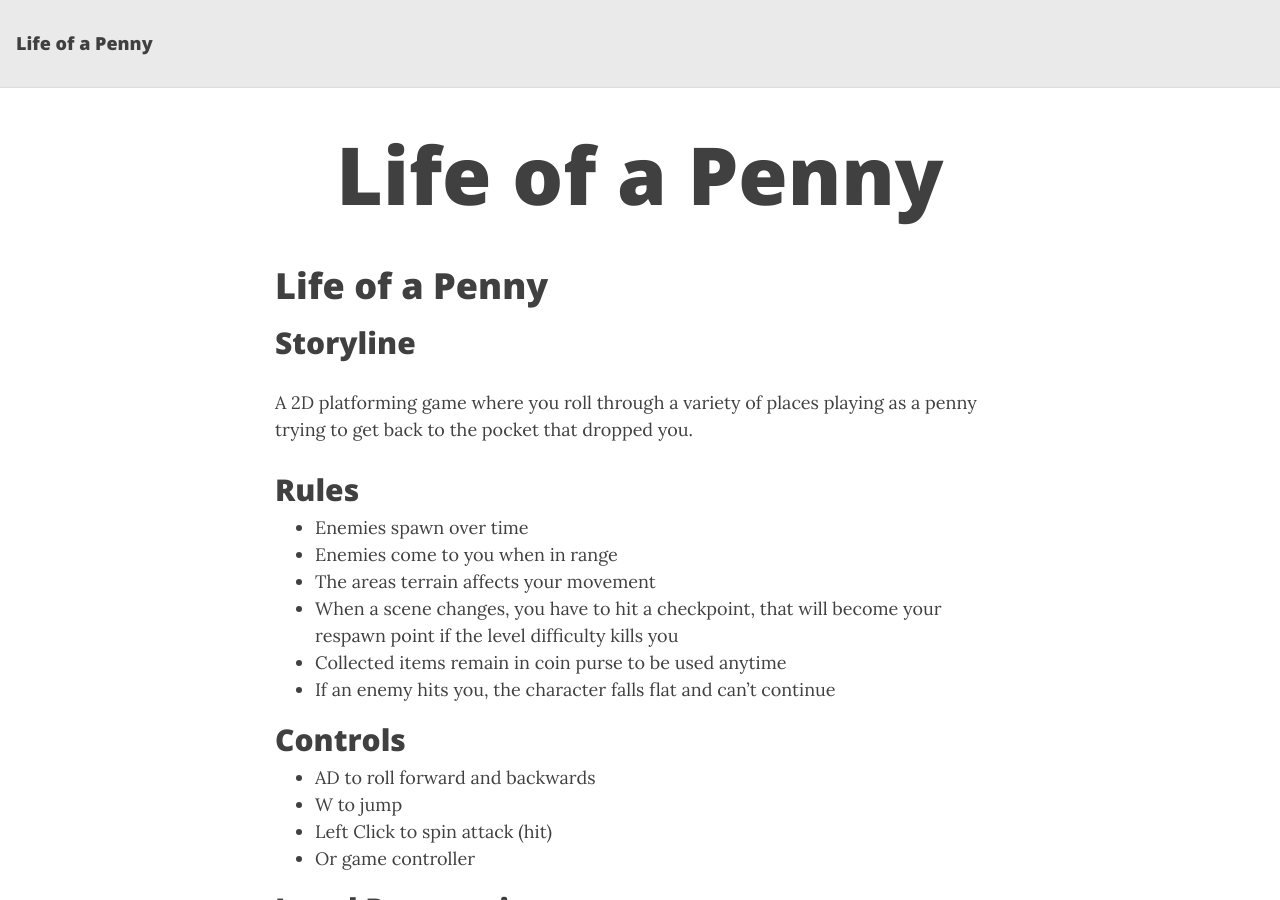
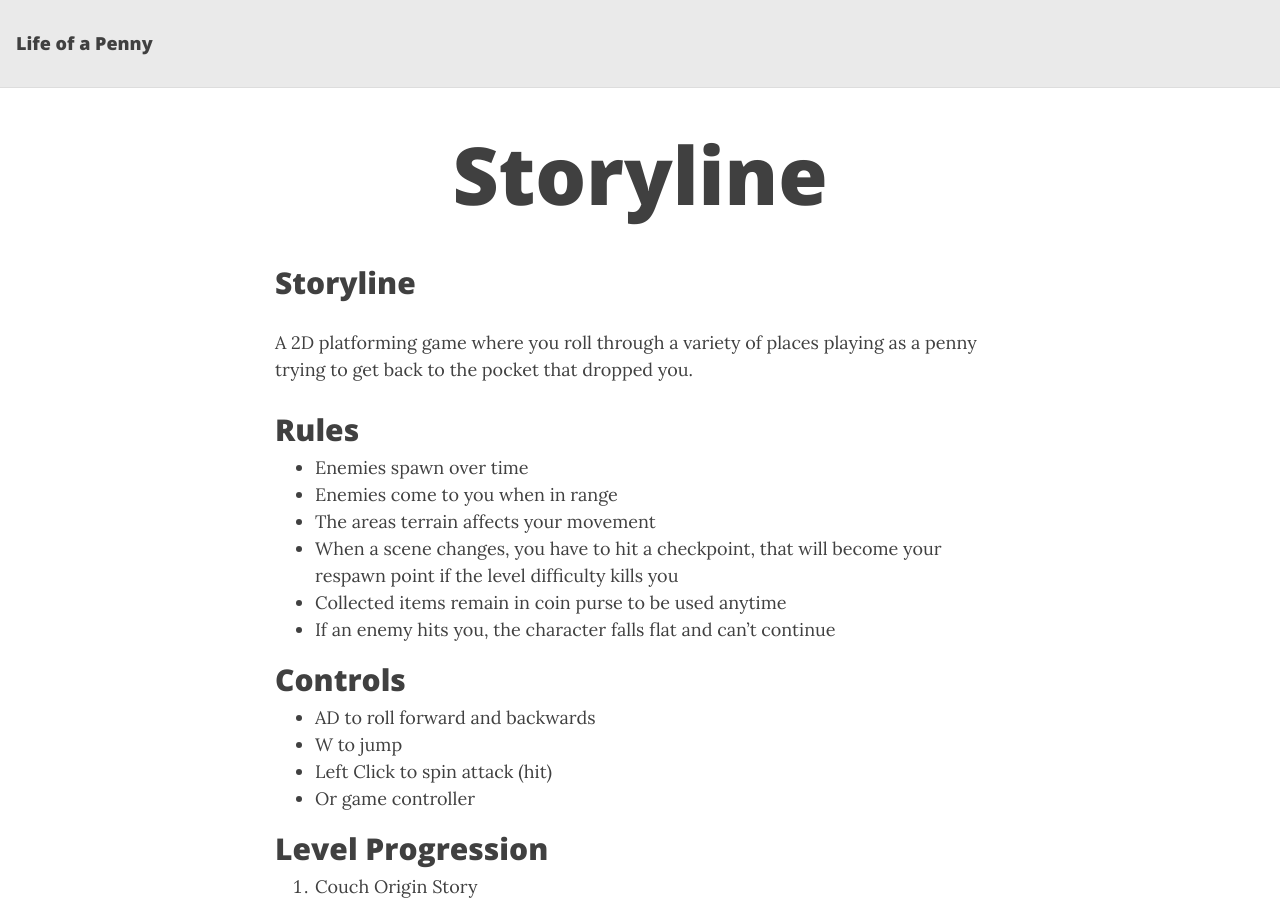
Before and after one commit to milada-game-production/life-of-a-penny.github.io, a Jekyll site: the page built from index.md, in a window 1280 px wide and 900 px high. Built offline with Jekyll 4.4.1, drawn with Linux system fonts in a browser that asks for light colours; nearby versions of some CDN libraries; our own code applies the rules of GitHub Pages for plain Markdown files.

Commit message:
Update index.md

```diff
--- a/index.md
+++ b/index.md
@@ -1,4 +1,3 @@
-# Life of a Penny
 
 ## Storyline
 A 2D platforming game where you roll through a variety of places playing as a penny trying to get back to the pocket that dropped you.
```
